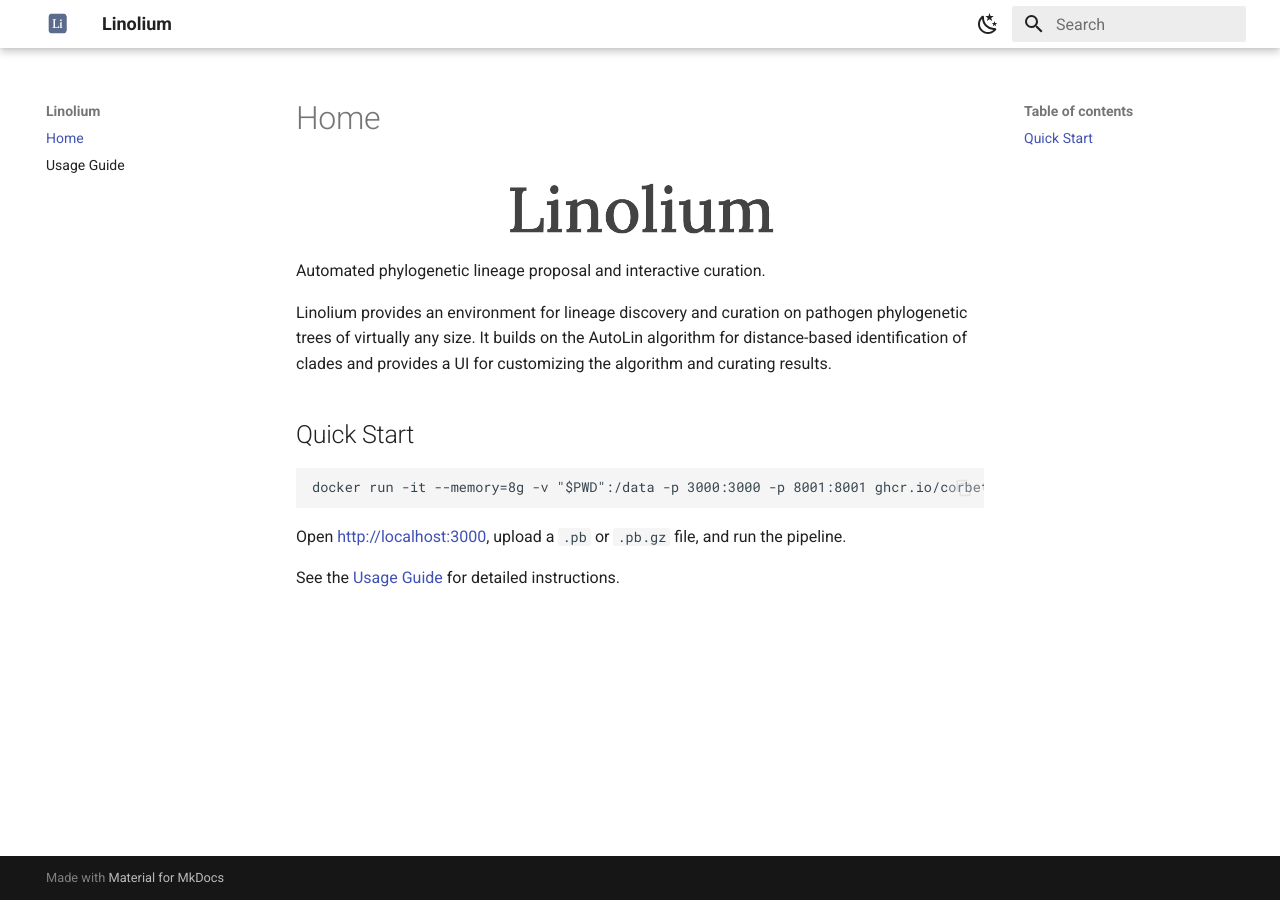
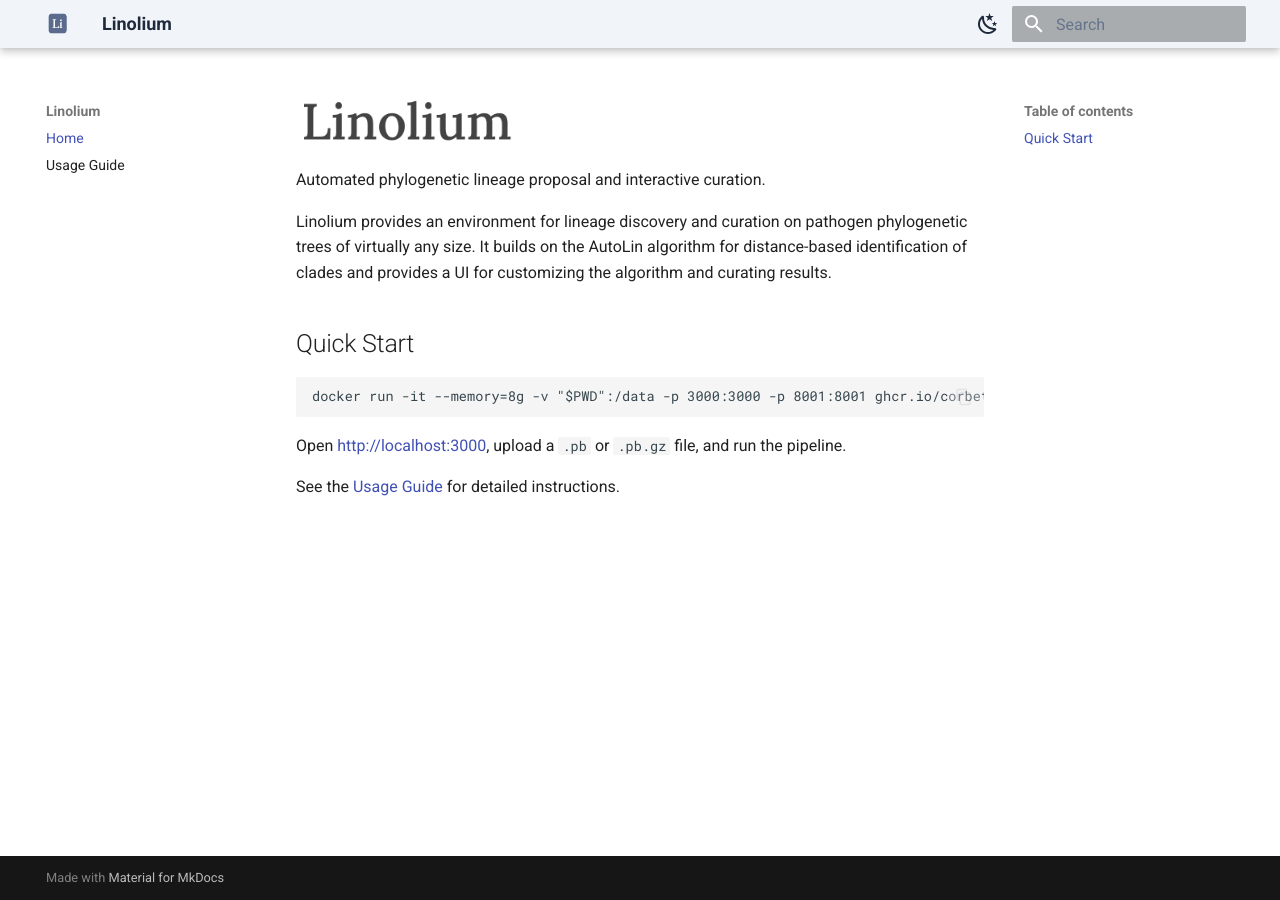
Before and after one commit to corbett-lab/lineage-curation, an MkDocs documentation site: the page built from docs/index.md, in a window 1280 px wide. Built offline with MkDocs 1.6.1 and Material for MkDocs 9.7.7, drawn with Linux system fonts in a browser that asks for light colours.

Commit message:
Shrink home title image, lighten docs header

```diff
--- a/docs/index.md
+++ b/docs/index.md
@@ -1,4 +1,4 @@
-![Linolium](assets/title.png){ width=280 }
+# ![Linolium](assets/title.png){ .title-img }
 
 Automated phylogenetic lineage proposal and interactive curation.
 
--- a/docs/stylesheets/extra.css
+++ b/docs/stylesheets/extra.css
@@ -1,5 +1,28 @@
-/* Center title image on the home page */
-.md-typeset img[alt="Linolium"] {
+/* Light shade for the header */
+.md-header {
+  background-color: #f1f5f9;
+  color: #1e293b;
+}
+.md-header__title {
+  color: #1e293b;
+}
+.md-search__input {
+  background-color: rgba(0, 0, 0, 0.05);
+}
+.md-search__input::placeholder {
+  color: #64748b;
+}
+
+/* Title image on home page: H1 wrapping an image shouldn't get heading chrome */
+.md-typeset h1:has(img.title-img) {
+  margin: 0 0 1rem;
+  padding: 0;
+  border: none;
+  font-size: inherit;
+  line-height: 1;
+}
+.md-typeset img.title-img {
+  max-width: 220px;
+  height: auto;
   display: block;
-  margin: 0 auto;
 }
--- a/mkdocs.yml
+++ b/mkdocs.yml
@@ -8,14 +8,14 @@
   palette:
     - media: "(prefers-color-scheme: light)"
       scheme: default
-      primary: white
+      primary: grey
       accent: indigo
       toggle:
         icon: material/weather-night
         name: Switch to dark mode
     - media: "(prefers-color-scheme: dark)"
       scheme: slate
-      primary: black
+      primary: grey
       accent: indigo
       toggle:
         icon: material/weather-sunny
```
